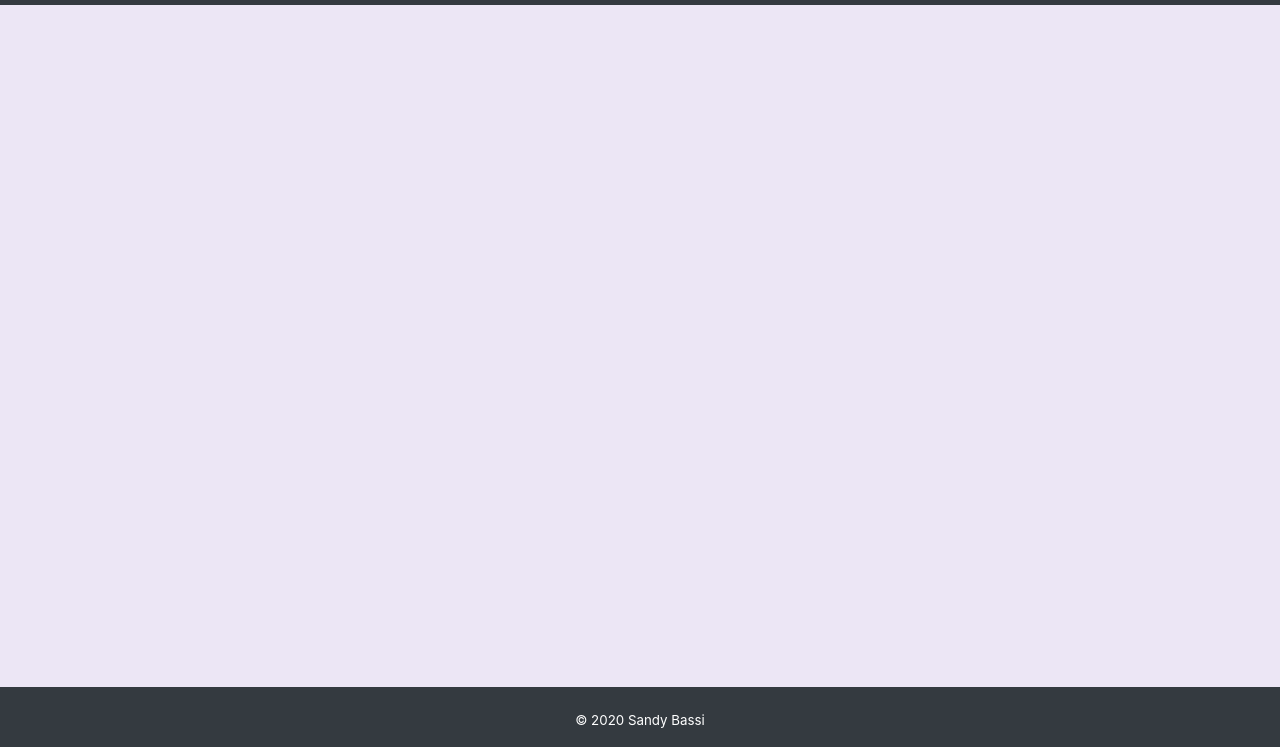
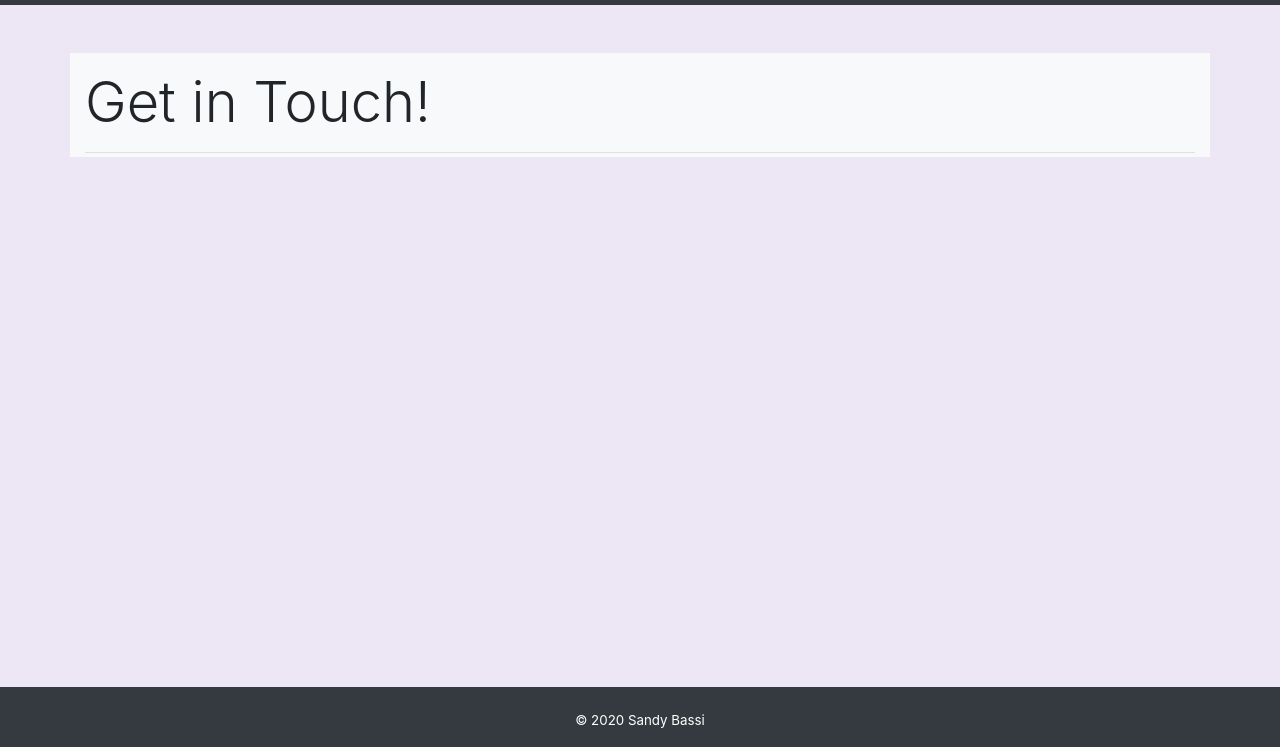
Before and after one commit to rubybassi/Sandy-Bassi-Fullstack-Dev-Portfolio, a plain HTML site: page contact.html in a window 1280 px wide. Shown: the part 53-800 px from the top of the page. Drawn offline with nearby package versions, Linux system fonts and the light colour scheme.

Commit message:
main section header and white box set up

```diff
--- a/contact.html
+++ b/contact.html
@@ -29,13 +29,16 @@
         </nav>
     </header>
     <!-- contact form -->
-  <main>
+    <main class="container mt-5 mb-5 bg-light">
+        <section>
+            <h1 class="display-4 pt-3">Get in Touch!</h1>
+            <hr class="pb-1"/>
 
 
 
 
-
-  </main>
+        </section>
+    </main>
     <!-- fluid sticky footer-->
     <footer class="container-fluid pt-4 bg-dark">
         <p class="text-center">© 2020 Sandy Bassi</p>
```
